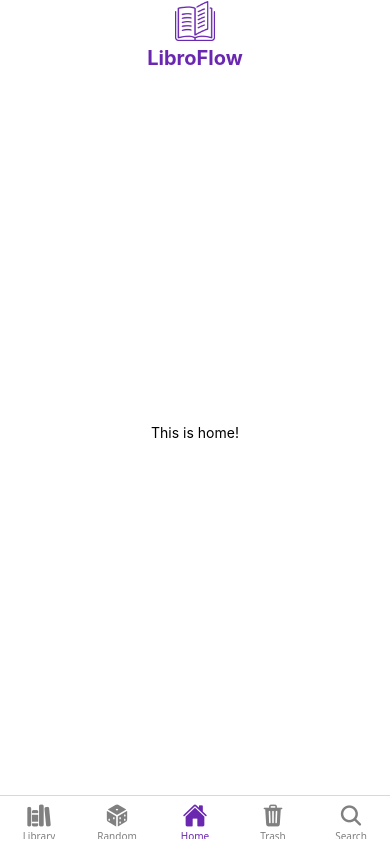
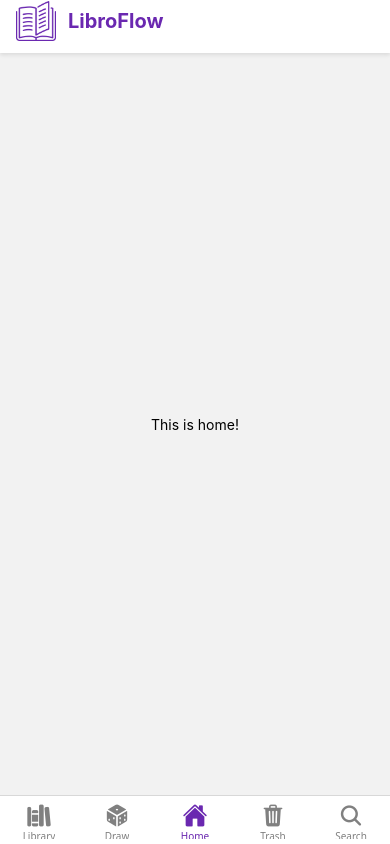
Before and after one commit to Dadzial/LibroFlow, a React Native app: screen /Home in a window 390 px wide. Built offline with nearby package versions, Linux system fonts and the light colour scheme.

Commit message:
prepere for dev

```diff
--- a/src/components/Header.tsx
+++ b/src/components/Header.tsx
@@ -1,30 +1,42 @@
 import React from 'react';
-import { Text, StyleSheet, Image, Platform, StatusBar } from 'react-native';
+import { Text, StyleSheet, Image, Platform, StatusBar, View } from 'react-native';
 import { SafeAreaView } from 'react-native-safe-area-context';
 import { getIcon } from '../utils/IconParser';
+import {getColor} from "../utils/ColorsParser";
 
 export default function Header() {
     return (
         <SafeAreaView style={stylesHeader.container} edges={['top']}>
-            <Image source={getIcon('headerIcon')} style={stylesHeader.logo} />
-            <Text style={stylesHeader.title}>LibroFlow</Text>
+            <View style={stylesHeader.contentWrapper}>
+                <Image source={getIcon('headerIcon')} style={stylesHeader.logo} />
+                <Text style={stylesHeader.title}>LibroFlow</Text>
+            </View>
         </SafeAreaView>
     );
 }
 
 const stylesHeader = StyleSheet.create({
     container: {
-        paddingTop: Platform.OS === 'android' ? StatusBar.currentHeight! -10 : 1,
+        paddingTop: Platform.OS === 'android' ? StatusBar.currentHeight! - 10 : 1,
+        paddingHorizontal: 16,
+        paddingVertical: 12,
+        backgroundColor: getColor('secondColor'),
+        shadowColor: '#000',
+        shadowOffset: { width: 0, height: 2 },
+        shadowOpacity: 0.1,
+        shadowRadius: 4,
+        elevation: 5,
+    },
+    contentWrapper: {
+        flexDirection: 'row',
         alignItems: 'center',
-        justifyContent: 'center',
-        backgroundColor: '#fff',
-        flexDirection: 'column',
+        justifyContent: 'flex-start',
     },
     logo: {
         width: 40,
         height: 40,
         resizeMode: 'contain',
-        marginBottom: 5,
+        marginRight: 12,
     },
     title: {
         fontSize: 20,
--- a/src/navigation/BottomTabs.tsx
+++ b/src/navigation/BottomTabs.tsx
@@ -22,7 +22,7 @@ export default function BottomTabs(){
                     switch (route.name) {
                         case 'Home': iconName = 'home'; break;
                         case 'Library': iconName = 'library'; break;
-                        case 'Random': iconName = 'dice'; break;
+                        case 'Draw': iconName = 'dice'; break;
                         case 'Trash': iconName = 'trash'; break;
                         case 'Search': iconName = 'search'; break;
                         default: iconName = 'ellipse';
@@ -32,7 +32,7 @@ export default function BottomTabs(){
             })}
         >
             <Tab.Screen name="Library" component={LibraryScreen} />
-            <Tab.Screen name="Random" component={LottoScreen} />
+            <Tab.Screen name="Draw" component={LottoScreen} />
             <Tab.Screen name="Home" component={HomeScreen} />
             <Tab.Screen name="Trash" component={TrashScreen} />
             <Tab.Screen name="Search" component={SearchScreen} />
--- a/src/screens/home/HomeScreen.styles.ts
+++ b/src/screens/home/HomeScreen.styles.ts
@@ -1,9 +1,10 @@
 import {StyleSheet} from "react-native";
+import {getColor} from "../../utils/ColorsParser";
 
 export const homeStyles = StyleSheet.create({
     container: {
         flex: 1,
-        backgroundColor: '#fff',
+        backgroundColor: getColor('primaryColor'),
         alignItems: 'center',
         justifyContent: 'center',
     },
--- a/src/screens/library/LibraryScreen.styles.ts
+++ b/src/screens/library/LibraryScreen.styles.ts
@@ -1,9 +1,10 @@
 import {StyleSheet} from "react-native";
+import {getColor} from "../../utils/ColorsParser";
 
 export const libraryStyles = StyleSheet.create({
     container: {
         flex: 1,
-        backgroundColor: '#fff',
+        backgroundColor: getColor('primaryColor'),
         alignItems: 'center',
         justifyContent: 'center',
     },
--- a/src/screens/search/SearchScreen.styles.ts
+++ b/src/screens/search/SearchScreen.styles.ts
@@ -1,9 +1,10 @@
 import {StyleSheet} from "react-native";
+import {getColor} from "../../utils/ColorsParser";
 
 export const searchStyles = StyleSheet.create({
     container: {
         flex: 1,
-        backgroundColor: '#fff',
+        backgroundColor: getColor('primaryColor'),
         alignItems: 'center',
         justifyContent: 'center',
     },
--- a/src/screens/trash/TrashScreen.styles.ts
+++ b/src/screens/trash/TrashScreen.styles.ts
@@ -1,9 +1,10 @@
 import {StyleSheet} from "react-native";
+import {getColor} from "../../utils/ColorsParser";
 
 export const trashStyles = StyleSheet.create({
     container: {
         flex: 1,
-        backgroundColor: '#fff',
+        backgroundColor: getColor('primaryColor'),
         alignItems: 'center',
         justifyContent: 'center',
     },
--- /dev/null
+++ b/src/utils/ColorsParser.ts
@@ -0,0 +1,9 @@
+export const ColorsParser = {
+    primaryColor:'#F2F2F2',
+    secondColor:'#FFFFFF',
+    accent:'#6A28B0',
+    textPrimaryColor:'#454747',
+    scrollbarColor:'#909191'
+}
+
+export const getColor = (name: keyof typeof ColorsParser) => ColorsParser[name];
--- a/src/utils/IconParser.ts
+++ b/src/utils/IconParser.ts
@@ -1,5 +1,7 @@
 export const IconsParser = {
     headerIcon: require('../../assets/header-icon.png'),
+    drawIcon : require('../../assets/draw.png'),
+    deleteIcon: require('../../assets/delete.png'),
 };
 
 export const getIcon = (name: keyof typeof IconsParser) => IconsParser[name];
```
Also changed, not shown: assets/delete.png (added), assets/draw.png (added).
